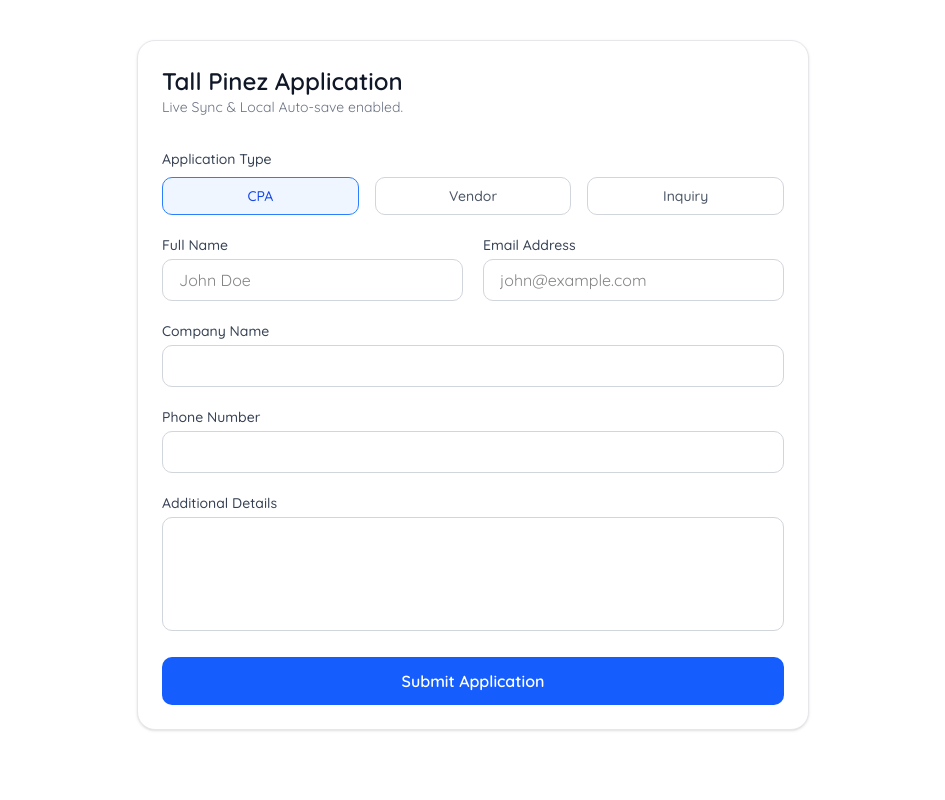
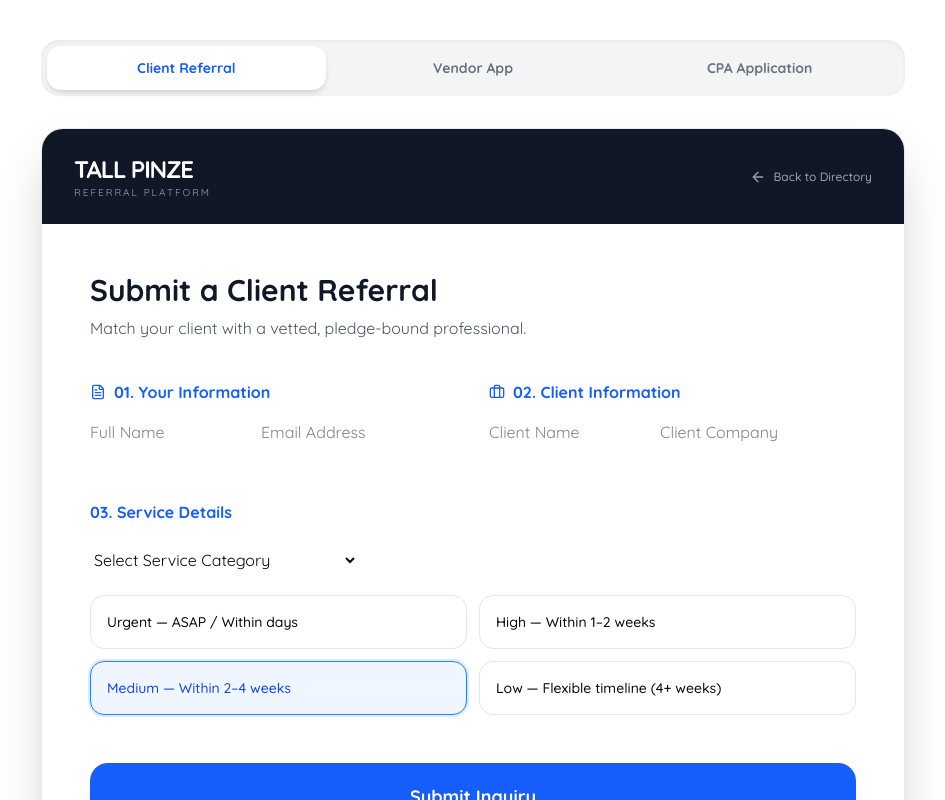
Before and after one commit to Hasan-Al-Banna-Nahid/Tall-Pinez, a Next.js app: page / in a window 1280 px wide. Shown: the top 800 px of the page, without its empty margins (167-1112 px from the left). Built offline with nearby package versions, Linux system fonts and the light colour scheme.

Commit message:
Feat:All Module implemented

```diff
--- a/app/components/BookingForm.tsx
+++ b/app/components/BookingForm.tsx
@@ -1,78 +1,81 @@
 "use client"
 
-import React, { useState, useEffect, FormEvent } from "react"
-import { Send, CheckCircle2, AlertCircle, Loader2 } from "lucide-react"
+import React, { useState, useEffect } from "react"
+import {
+  CheckCircle2,
+  Loader2,
+  ArrowLeft,
+  ShieldCheck,
+  Briefcase,
+  FileText,
+} from "lucide-react"
 
-type FormType = "CPA" | "Vendor" | "Inquiry"
+type TabType = "CPA" | "Vendor" | "Referral"
 
-const BookingForm = () => {
+const WEBHOOK_URL =
+  "https://n8n-simplifai.saavatar.xyz/webhook/6cc2d09b-017e-401e-9f18-6373c7e043ae"
+
+const CATEGORIES = [
+  "Financial Services",
+  "Legal Services",
+  "Insurance Services",
+  "Real Estate Services",
+  "Business Operations & Consulting",
+  "Technology Services",
+  "Marketing & Sales",
+  "Human Resources",
+  "Specialized & Niche Services",
+]
+
+export default function TallPinzePortal() {
+  const [activeTab, setActiveTab] = useState<TabType>("Referral")
   const [loading, setLoading] = useState(false)
   const [submitted, setSubmitted] = useState(false)
-  const [error, setError] = useState("")
+  const [formData, setFormData] = useState<any>({})
 
-  const [formData, setFormData] = useState({
-    type: "CPA" as FormType,
-    name: "",
-    email: "",
-    phone: "",
-    company: "",
-    message: "",
+  // Load Draft from LocalStorage
+  useEffect(() => {
+    const saved = localStorage.getItem(`tp_draft_${activeTab}`)
+    if (saved) setFormData(JSON.parse(saved))
+    else
+      setFormData({
+        category: "",
+        urgency: "Medium",
+        pledgeAgreed: false,
+        feeAgreed: false,
       })
+  }, [activeTab])
 
-  useEffect(() => {
-    const savedData = localStorage.getItem("tallpines_draft")
-    if (savedData) {
-      try {
-        const parsed = JSON.parse(savedData)
-        setFormData(parsed)
-        console.log("LOG: UI Restored from LS", parsed)
-      } catch (e) {
-        console.error("LS Parsing Error")
-      }
-    }
-  }, [])
-
-  const handleInputChange = (
-    e: React.ChangeEvent<
-      HTMLInputElement | HTMLTextAreaElement | HTMLSelectElement
-    >
-  ) => {
-    const { name, value } = e.target
-
-    const updatedData = { ...formData, [name]: value }
-
-    setFormData(updatedData)
-
-    localStorage.setItem("tallpines_draft", JSON.stringify(updatedData))
-
-    console.log(`LOG: Typing ${name} -> ${value}`)
+  const handleInputChange = (e: any) => {
+    const { name, value, type, checked } = e.target
+    const val = type === "checkbox" ? checked : value
+    const updated = { ...formData, [name]: val }
+    setFormData(updated)
+    localStorage.setItem(`tp_draft_${activeTab}`, JSON.stringify(updated))
+    console.log(`[LOG] ${activeTab} Form -> ${name}:`, val)
   }
 
-  const handleSubmit = async (e: FormEvent) => {
+  const handleSubmit = async (e: React.FormEvent) => {
     e.preventDefault()
     setLoading(true)
-    setError("")
-
-    console.log("LOG: Submitting to n8n:", formData)
+    console.log(`[SUBMIT] Sending ${activeTab} data to n8n...`, formData)
 
     try {
-      const response = await fetch("/api/n8n-proxy", {
+      const res = await fetch(WEBHOOK_URL, {
         method: "POST",
         headers: { "Content-Type": "application/json" },
         body: JSON.stringify({
+          formType: activeTab,
           ...formData,
-          submittedAt: new Date().toISOString(),
+          timestamp: new Date().toISOString(),
         }),
       })
-
-      if (response.ok) {
+      if (res.ok) {
         setSubmitted(true)
-        localStorage.removeItem("tallpines_draft")
-      } else {
-        throw new Error("Webhook Error")
+        localStorage.removeItem(`tp_draft_${activeTab}`)
       }
     } catch (err) {
-      setError("Failed to send. Please check n8n.")
+      console.error("Submission Error", err)
     } finally {
       setLoading(false)
     }
@@ -80,139 +83,338 @@ const BookingForm = () => {
 
   if (submitted) {
     return (
-      <div className="mx-auto mt-10 max-w-md rounded-xl border border-gray-200 bg-white p-8 text-center shadow-sm">
-        <CheckCircle2 className="mx-auto mb-4 h-16 w-16 text-green-500" />
-        <h2 className="text-2xl font-semibold text-gray-900">Success!</h2>
+      <div className="mx-auto mt-20 max-w-md rounded-3xl border border-gray-100 bg-white p-10 text-center shadow-2xl">
+        <CheckCircle2 className="mx-auto mb-4 h-20 w-20 text-green-500" />
+        <h2 className="text-3xl font-bold text-gray-900">Submitted!</h2>
+        <p className="mt-3 text-gray-600">
+          Your application/inquiry is being processed.
+        </p>
         <button
           onClick={() => setSubmitted(false)}
-          className="mt-6 font-medium text-blue-600 hover:underline"
+          className="mt-8 font-bold text-blue-600 transition-colors hover:text-blue-800"
         >
-          Send another
+          Return to Form
         </button>
       </div>
     )
   }
 
   return (
-    <div className="mx-auto mt-10 max-w-2xl rounded-2xl border border-gray-200 bg-white p-6 shadow-sm">
-      <div className="mb-8">
-        <h1 className="text-2xl font-semibold text-gray-900">
-          Tall Pinez Application
-        </h1>
-        <p className="text-sm text-gray-500">
-          Live Sync & Local Auto-save enabled.
+    <div className="mx-auto max-w-4xl px-4 py-10 font-sans">
+      {/* Tab Navigation */}
+      <div className="mb-8 flex justify-center gap-2 rounded-2xl bg-gray-100 p-1.5 shadow-inner">
+        {(["Referral", "Vendor", "CPA"] as TabType[]).map((tab) => (
+          <button
+            key={tab}
+            onClick={() => setActiveTab(tab)}
+            className={`flex-1 rounded-xl py-3 text-sm font-bold transition-all ${
+              activeTab === tab
+                ? "bg-white text-blue-600 shadow-md"
+                : "text-gray-500 hover:bg-gray-200"
+            }`}
+          >
+            {tab === "Referral"
+              ? "Client Referral"
+              : tab === "Vendor"
+                ? "Vendor App"
+                : "CPA Application"}
+          </button>
+        ))}
+      </div>
+
+      <div className="overflow-hidden rounded-3xl border border-gray-200 bg-white shadow-2xl">
+        <div className="flex items-center justify-between bg-gray-900 px-8 py-6 text-white">
+          <div>
+            <h1 className="text-2xl font-black tracking-tighter">TALL PINZE</h1>
+            <p className="text-[10px] tracking-[0.2em] text-gray-400 uppercase">
+              Referral Platform
             </p>
           </div>
+          <button className="flex items-center gap-2 text-xs font-medium text-gray-400 transition-colors hover:text-white">
+            <ArrowLeft className="h-4 w-4" /> Back to Directory
+          </button>
+        </div>
 
-      <form onSubmit={handleSubmit} className="space-y-5">
-        {/* Type Selection */}
-        <div>
-          <label className="mb-2 block text-sm font-medium text-gray-700">
-            Application Type
-          </label>
-          <div className="flex gap-4">
-            {["CPA", "Vendor", "Inquiry"].map((t) => (
+        <form onSubmit={handleSubmit} className="p-8 md:p-12">
+          {/* --- REFERRAL FORM --- */}
+          {activeTab === "Referral" && (
+            <div className="animate-in space-y-10 duration-500 fade-in slide-in-from-bottom-4">
+              <section>
+                <h2 className="text-3xl font-bold text-gray-900">
+                  Submit a Client Referral
+                </h2>
+                <p className="mt-2 text-gray-600">
+                  Match your client with a vetted, pledge-bound professional.
+                </p>
+              </section>
+
+              <div className="grid grid-cols-1 gap-8 md:grid-cols-2">
+                <div className="space-y-4">
+                  <h3 className="flex items-center gap-2 font-bold text-blue-600">
+                    <FileText className="h-4 w-4" /> 01. Your Information
+                  </h3>
+                  <input
+                    required
+                    name="name"
+                    placeholder="Full Name"
+                    value={formData.name || ""}
+                    onChange={handleInputChange}
+                    className="tp-input"
+                  />
+                  <input
+                    required
+                    name="email"
+                    type="email"
+                    placeholder="Email Address"
+                    value={formData.email || ""}
+                    onChange={handleInputChange}
+                    className="tp-input"
+                  />
+                </div>
+                <div className="space-y-4">
+                  <h3 className="flex items-center gap-2 font-bold text-blue-600">
+                    <Briefcase className="h-4 w-4" /> 02. Client Information
+                  </h3>
+                  <input
+                    required
+                    name="clientName"
+                    placeholder="Client Name"
+                    value={formData.clientName || ""}
+                    onChange={handleInputChange}
+                    className="tp-input"
+                  />
+                  <input
+                    name="clientCompany"
+                    placeholder="Client Company"
+                    value={formData.clientCompany || ""}
+                    onChange={handleInputChange}
+                    className="tp-input"
+                  />
+                </div>
+              </div>
+
+              <div className="space-y-6">
+                <h3 className="font-bold text-blue-600">03. Service Details</h3>
+                <select
+                  required
+                  name="category"
+                  value={formData.category || ""}
+                  onChange={handleInputChange}
+                  className="tp-input"
+                >
+                  <option value="">Select Service Category</option>
+                  {CATEGORIES.map((c) => (
+                    <option key={c} value={c}>
+                      {c}
+                    </option>
+                  ))}
+                </select>
+
+                <div className="grid grid-cols-1 gap-3 sm:grid-cols-2">
+                  {["Urgent", "High", "Medium", "Low"].map((level) => (
                     <button
-                key={t}
+                      key={level}
                       type="button"
                       onClick={() =>
                         handleInputChange({
-                    target: { name: "type", value: t },
-                  } as any)
+                          target: { name: "urgency", value: level },
+                        })
                       }
-                className={`flex-1 rounded-lg border py-2 text-sm font-medium transition-all ${
-                  formData.type === t
-                    ? "border-blue-500 bg-blue-50 text-blue-700"
-                    : "border-gray-300 bg-white text-gray-600"
+                      className={`rounded-xl border p-4 text-left text-sm font-medium transition-all ${
+                        formData.urgency === level
+                          ? "border-blue-500 bg-blue-50 text-blue-700 ring-2 ring-blue-100"
+                          : "border-gray-200 hover:bg-gray-50"
                       }`}
                     >
-                {t}
+                      {level === "Urgent" && "Urgent — ASAP / Within days"}
+                      {level === "High" && "High — Within 1–2 weeks"}
+                      {level === "Medium" && "Medium — Within 2–4 weeks"}
+                      {level === "Low" && "Low — Flexible timeline (4+ weeks)"}
                     </button>
                   ))}
                 </div>
               </div>
+            </div>
+          )}
 
-        <div className="grid grid-cols-1 gap-5 md:grid-cols-2">
-          <div>
-            <label className="mb-1 block text-sm font-medium text-gray-700">
-              Full Name
-            </label>
+          {/* --- VENDOR FORM --- */}
+          {activeTab === "Vendor" && (
+            <div className="animate-in space-y-10 duration-500 fade-in slide-in-from-bottom-4">
+              <section>
+                <h2 className="text-3xl font-bold text-gray-900">
+                  Join the Network
+                </h2>
+                <p className="mt-2 text-gray-600">
+                  Verified professional partner application.
+                </p>
+              </section>
+
+              <div className="space-y-6">
+                <h3 className="font-bold text-blue-600">Basic Information</h3>
+                <div className="grid grid-cols-1 gap-4 md:grid-cols-2">
                   <input
                     required
                     name="name"
+                    placeholder="Full Name"
                     value={formData.name || ""}
                     onChange={handleInputChange}
-              className="w-full rounded-lg border border-gray-300 px-4 py-2 outline-none focus:ring-2 focus:ring-blue-500"
-              placeholder="John Doe"
+                    className="tp-input"
+                  />
+                  <input
+                    required
+                    name="email"
+                    type="email"
+                    placeholder="Business Email"
+                    value={formData.email || ""}
+                    onChange={handleInputChange}
+                    className="tp-input"
+                  />
+                  <input
+                    name="license"
+                    placeholder="Professional License Number"
+                    value={formData.license || ""}
+                    onChange={handleInputChange}
+                    className="tp-input md:col-span-2"
                   />
                 </div>
-          <div>
-            <label className="mb-1 block text-sm font-medium text-gray-700">
-              Email Address
+                <select
+                  required
+                  name="category"
+                  value={formData.category || ""}
+                  onChange={handleInputChange}
+                  className="tp-input"
+                >
+                  <option value="">Select Your Service Category</option>
+                  {CATEGORIES.map((c) => (
+                    <option key={c} value={c}>
+                      {c}
+                    </option>
+                  ))}
+                </select>
+              </div>
+
+              <div className="space-y-4 rounded-2xl border border-gray-100 bg-gray-50 p-6">
+                <h3 className="flex items-center gap-2 font-bold text-gray-800">
+                  <ShieldCheck className="text-green-600" /> Professional Pledge
+                </h3>
+                <div className="space-y-2 text-sm text-gray-600">
+                  <p>• Treat each referral with respect and timely response.</p>
+                  <p>• Maintain clear communication with referring CPAs.</p>
+                </div>
+                <label className="flex cursor-pointer items-center gap-3">
+                  <input
+                    type="checkbox"
+                    required
+                    name="pledgeAgreed"
+                    checked={formData.pledgeAgreed || false}
+                    onChange={handleInputChange}
+                    className="h-5 w-5 rounded accent-blue-600"
+                  />
+                  <span className="text-sm font-semibold">
+                    I commit to the professional pledge.
+                  </span>
                 </label>
+              </div>
+
+              <div className="space-y-4 rounded-2xl border-2 border-dashed border-blue-100 p-6">
+                <h3 className="font-bold text-blue-900">Fee Agreement</h3>
+                <p className="text-xs text-gray-500">
+                  Annual Fee: $750 | Technology Fee: 10% on completed
+                  transactions.
+                </p>
+                <label className="flex cursor-pointer items-center gap-3">
+                  <input
+                    type="checkbox"
+                    required
+                    name="feeAgreed"
+                    checked={formData.feeAgreed || false}
+                    onChange={handleInputChange}
+                    className="h-5 w-5 rounded accent-blue-600"
+                  />
+                  <span className="text-sm font-semibold">
+                    I agree to the fee structure.
+                  </span>
+                </label>
+              </div>
+            </div>
+          )}
+
+          {/* --- CPA FORM (Standard Config) --- */}
+          {activeTab === "CPA" && (
+            <div className="animate-in space-y-8 duration-500 fade-in slide-in-from-bottom-4">
+              <section>
+                <h2 className="text-3xl font-bold text-gray-900">
+                  CPA Firm Registration
+                </h2>
+                <p className="mt-2 text-gray-600">
+                  Register your firm to start sending and tracking referrals.
+                </p>
+              </section>
+              <div className="grid grid-cols-1 gap-4 md:grid-cols-2">
                 <input
                   required
+                  name="firmName"
+                  placeholder="Firm Name"
+                  value={formData.firmName || ""}
+                  onChange={handleInputChange}
+                  className="tp-input"
+                />
+                <input
+                  required
+                  name="contactPerson"
+                  placeholder="Primary Contact Person"
+                  value={formData.contactPerson || ""}
+                  onChange={handleInputChange}
+                  className="tp-input"
+                />
+                <input
+                  required
+                  name="email"
                   type="email"
-              name="email"
+                  placeholder="Firm Email"
                   value={formData.email || ""}
                   onChange={handleInputChange}
-              className="w-full rounded-lg border border-gray-300 px-4 py-2 outline-none focus:ring-2 focus:ring-blue-500"
-              placeholder="john@example.com"
+                  className="tp-input md:col-span-2"
                 />
+                <textarea
+                  name="firmDetails"
+                  placeholder="Briefly describe your firm's focus..."
+                  value={formData.firmDetails || ""}
+                  onChange={handleInputChange}
+                  className="tp-input h-32 md:col-span-2"
+                ></textarea>
               </div>
             </div>
+          )}
 
-        <div>
-          <label className="mb-1 block text-sm font-medium text-gray-700">
-            {formData.type === "Inquiry" ? "Subject" : "Company Name"}
-          </label>
-          <input
-            name="company"
-            value={formData.company || ""}
-            onChange={handleInputChange}
-            className="w-full rounded-lg border border-gray-300 px-4 py-2 outline-none focus:ring-2 focus:ring-blue-500"
-          />
-        </div>
-
-        <div>
-          <label className="mb-1 block text-sm font-medium text-gray-700">
-            Phone Number
-          </label>
-          <input
-            name="phone"
-            value={formData.phone || ""}
-            onChange={handleInputChange}
-            className="w-full rounded-lg border border-gray-300 px-4 py-2 outline-none focus:ring-2 focus:ring-blue-500"
-          />
-        </div>
-
-        <div>
-          <label className="mb-1 block text-sm font-medium text-gray-700">
-            Additional Details
-          </label>
-          <textarea
-            name="message"
-            rows={4}
-            value={formData.message || ""}
-            onChange={handleInputChange}
-            className="w-full resize-none rounded-lg border border-gray-300 px-4 py-2 outline-none focus:ring-2 focus:ring-blue-500"
-          ></textarea>
-        </div>
-
+          {/* SUBMIT BUTTON */}
+          <div className="mt-12 space-y-4">
             <button
               disabled={loading}
               type="submit"
-          className="flex w-full items-center justify-center gap-2 rounded-lg bg-blue-600 py-3 font-semibold text-white transition-all hover:bg-blue-700 disabled:opacity-70"
+              className="group flex w-full items-center justify-center gap-3 rounded-2xl bg-blue-600 py-5 text-lg font-bold text-white shadow-xl transition-all hover:bg-blue-700 hover:shadow-blue-200 disabled:opacity-70"
             >
               {loading ? (
-            <Loader2 className="h-5 w-5 animate-spin" />
+                <Loader2 className="h-6 w-6 animate-spin" />
+              ) : activeTab === "Referral" ? (
+                "Submit Inquiry"
               ) : (
                 "Submit Application"
               )}
             </button>
+            <p className="text-center text-[10px] text-gray-400">
+              Secure transmission to Tall Pinze LLC. Data subject to privacy
+              policy.
+            </p>
+          </div>
         </form>
+      </div>
+
+      <style jsx>{`
+        .tp-input {
+          @apply w-full rounded-xl border border-gray-200 bg-gray-50 px-5 py-4 text-sm font-medium transition-all outline-none focus:border-blue-500 focus:bg-white focus:ring-4 focus:ring-blue-50;
+        }
+      `}</style>
     </div>
   )
 }
-
-export default BookingForm
--- a/app/page.tsx
+++ b/app/page.tsx
@@ -1,4 +1,3 @@
-import { Button } from "@/components/ui/button"
 import BookingForm from "./components/BookingForm"
 
 export default function Page() {
```
Lines whose indentation alone changed are shown as unchanged.
